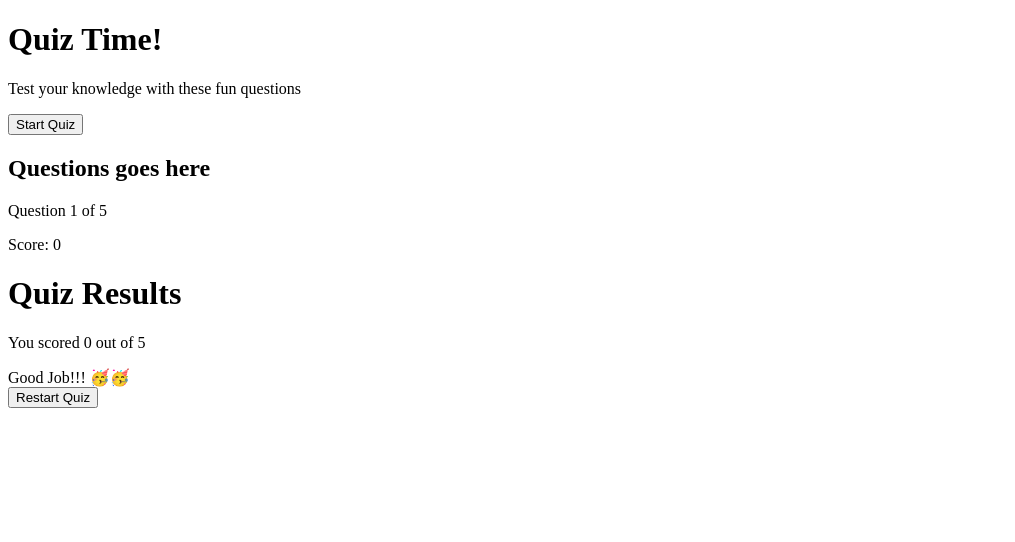
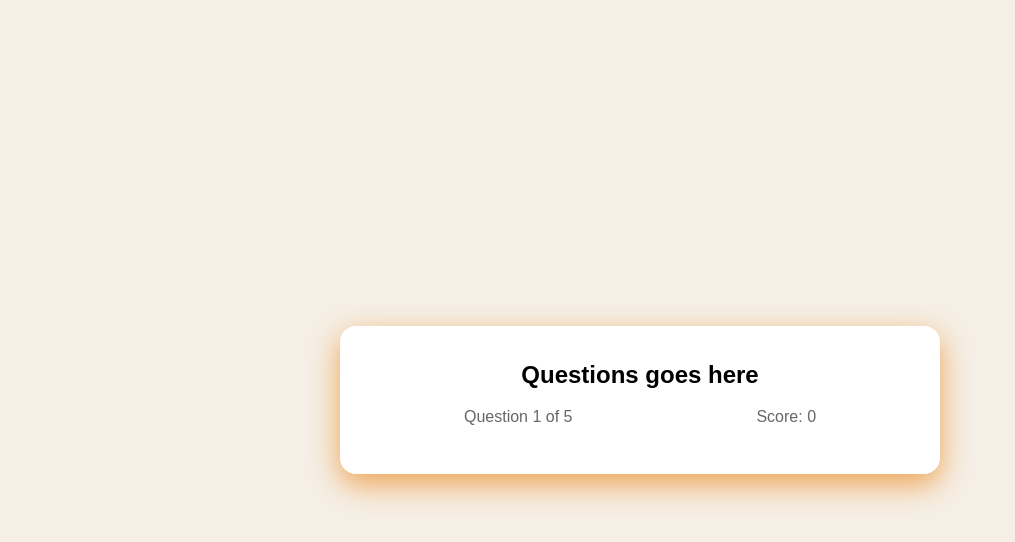
Before and after one commit to navyumm/HTML-CSS-JS-Projects, a plain HTML site: page 01-quiz-app/index.html in a window 1280 px wide. Shown: the whole page, without its empty margins (0-1015 px from the left). Drawn offline with Linux system fonts and the light colour scheme.

Commit message:
2 page css added

```diff
--- a/01-quiz-app/index.html
+++ b/01-quiz-app/index.html
@@ -4,17 +4,19 @@
     <meta charset="UTF-8">
     <meta name="viewport" content="width=device-width, initial-scale=1.0">
     <title>Quiz App</title>
+
+    <link rel="stylesheet" href="style.css">
 </head>
 <body>
 
     <div class="container">
-        <div class="screen active" id="start-screen">
+        <div class="screen " id="start-screen">
             <h1>Quiz Time!</h1>
             <p>Test your knowledge with these fun questions</p>
             <button id="start-btn">Start Quiz</button>
         </div>
 
-        <div class="screen" id="quiz-screen">
+        <div class="screen active" id="quiz-screen">
             <div class="quiz-header">
                 <h2 id="questions-text">Questions goes here</h2>
                 <div class="quiz-info">
@@ -36,7 +38,7 @@
             <div id="progress" class="progress"></div>
         </div>
 
-        <div id="result-screen">
+        <div id="result-screen" class="screen">
             <h1>Quiz Results</h1>
             <div class="result-info">
                 <p>You scored <span id="final-score">0</span> out of <span id="max-score">5</span></p>
--- a/01-quiz-app/style.css
+++ b/01-quiz-app/style.css
@@ -0,0 +1,66 @@
+/* Basic Str */
+* {
+    margin: 0;
+    padding: 0;
+    box-sizing: border-box;
+}
+
+body {
+    background: #F5EFE6;
+    display: flex;
+    justify-content: center;
+    align-items: center;
+    min-height: 100vh;
+    padding: 1rem;
+    font-family: sans-serif;
+}
+
+.container {
+    background: white;
+    border-radius: 1rem;
+    box-shadow:0 10px 30px #eea352;
+    width: 100%;
+    max-width: 600px;
+    overflow: hidden;
+    position: relative;
+}
+
+.screen {
+    display: none;
+    padding: 2rem;
+    text-align: center;
+}
+
+.screen.active {
+    display: block;
+}
+
+#start-screen h1 {
+    color: #ed912e;
+    margin-bottom: 20px;
+    font-size: 2.5rem;
+}
+
+#start-screen p {
+    color: #666666;
+    margin-bottom: 30px;
+    font-size: 1.1rem;
+}
+
+.quiz-header {
+    margin-bottom: 1rem;
+}
+
+#questions-text {
+    font-size: 1.5rem;
+    margin-bottom: 1rem;
+    line-height: 1.4;
+}
+
+
+.quiz-info {
+    display: flex;
+    justify-content: space-around;
+    color: #666666;
+    margin-bottom: 10px;
+}
```
